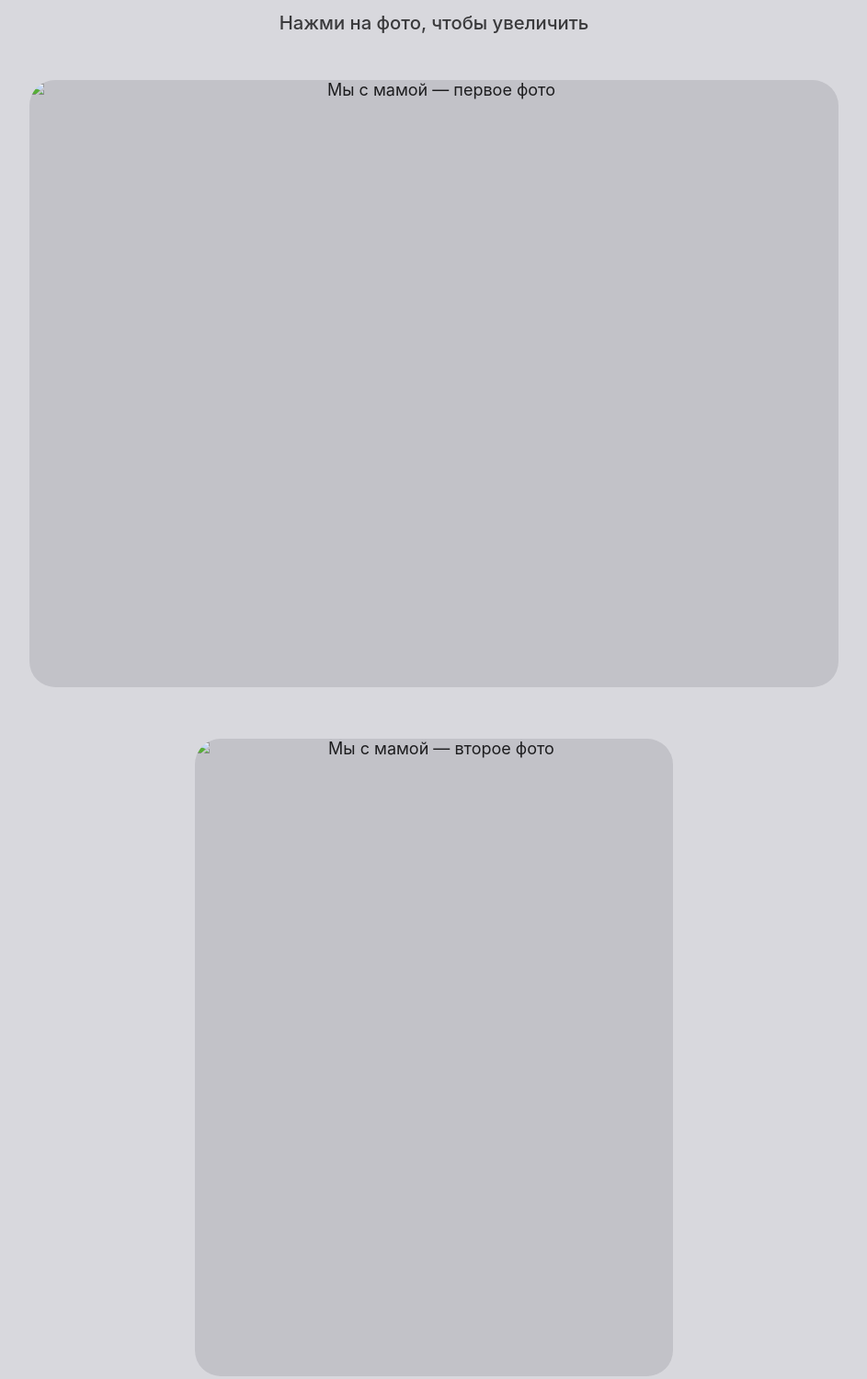
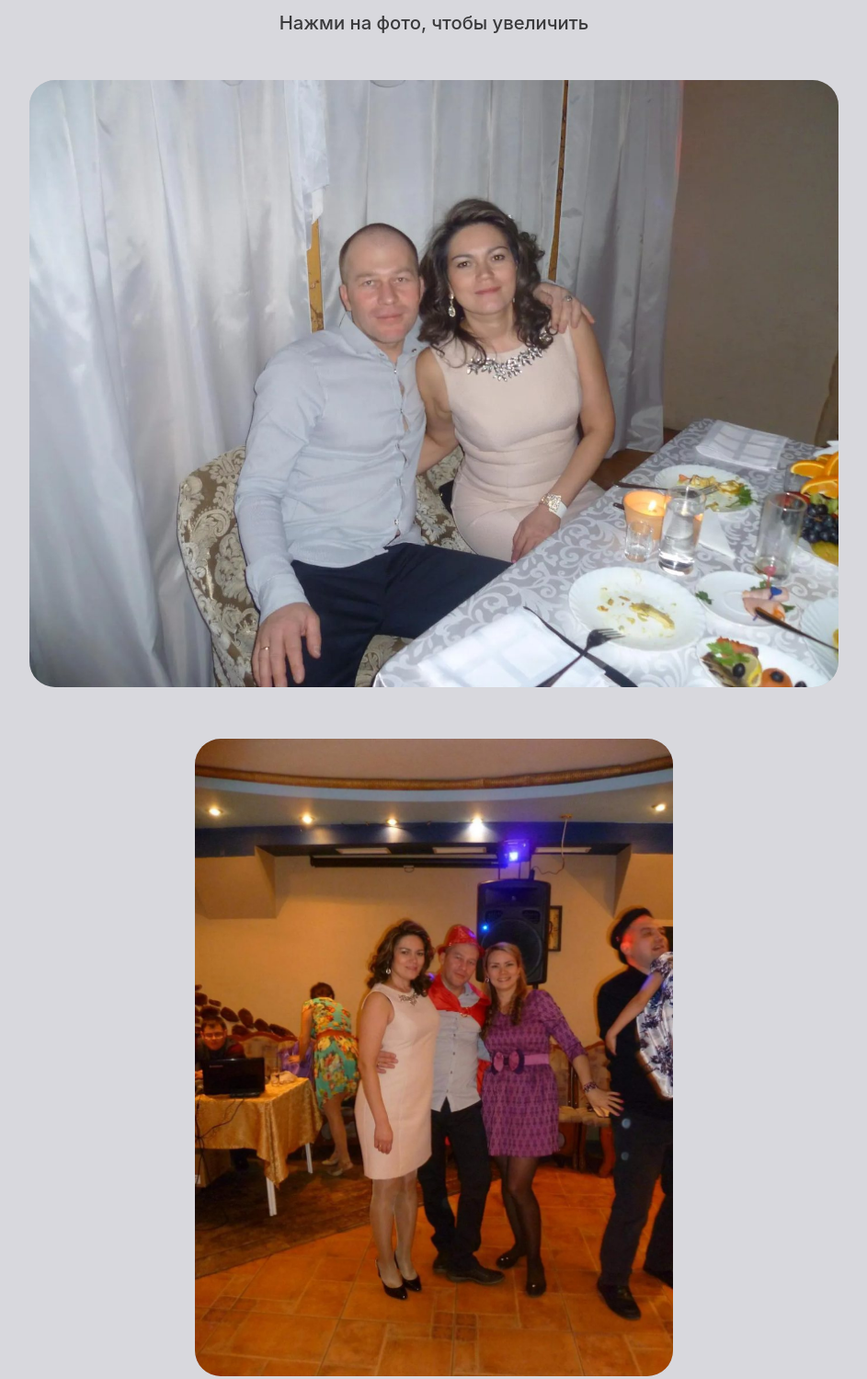
Before and after one commit to doooraaa/happy, a plain HTML site: page index.html in a window 1280 px wide. Shown: the part 1682-3181 px from the top of the page at 92% size, without its empty margins (168-1111 px from the left). Drawn offline with Linux system fonts and the light colour scheme.

Commit message:
Update index.html

```diff
--- a/index.html
+++ b/index.html
@@ -51,15 +51,15 @@
       <div class="gallery">
 
         <figure class="card reveal">
-          <button class="card__frame" type="button" aria-label="Открыть первое фото на весь экран"><img src="photos/photo-1.jpg" alt="Мы с мамой — первое фото" width="1400" height="1050" loading="lazy"></button>
+          <button class="card__frame" type="button" aria-label="Открыть первое фото на весь экран"><img src="photo-1.jpg" alt="Мы с мамой — первое фото" width="1400" height="1050" loading="lazy"></button>
         </figure>
 
         <figure class="card card--portrait reveal">
-          <button class="card__frame" type="button" aria-label="Открыть второе фото на весь экран"><img src="photos/photo-2.jpg" alt="Мы с мамой — второе фото" width="1050" height="1400" loading="lazy"></button>
+          <button class="card__frame" type="button" aria-label="Открыть второе фото на весь экран"><img src="photo-2.jpg" alt="Мы с мамой — второе фото" width="1050" height="1400" loading="lazy"></button>
         </figure>
 
         <figure class="card reveal">
-          <button class="card__frame" type="button" aria-label="Открыть третье фото на весь экран"><img src="photos/photo-3.jpg" alt="Мы с мамой — третье фото" width="1024" height="764" loading="lazy"></button>
+          <button class="card__frame" type="button" aria-label="Открыть третье фото на весь экран"><img src="photo-3.jpg" alt="Мы с мамой — третье фото" width="1024" height="764" loading="lazy"></button>
         </figure>
 
       </div>
```
